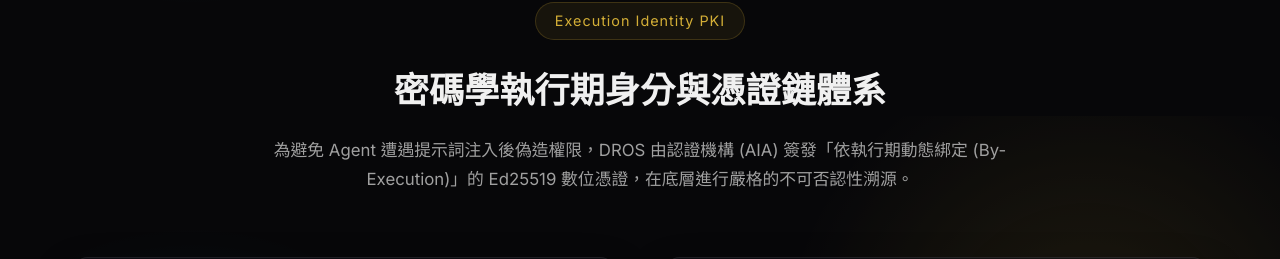
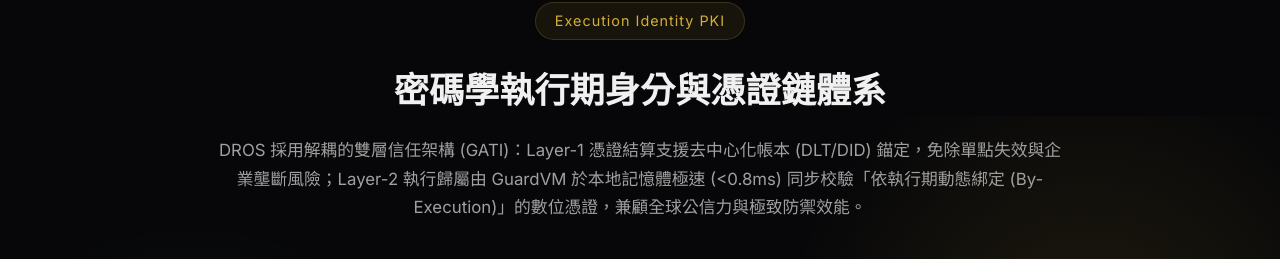
Before and after one commit to Top-Celestial-Company-Ltd/DROS-Official-Website, a React (Vite) app: page /trust in a window 1280 px wide. Shown: the part 3084-3343 px from the top of the page. Built offline with nearby package versions, Linux system fonts and the light colour scheme.

Commit message:
docs: integrate GATI double-layer trust architecture and update whitepaper PDFs

```diff
--- a/src/pages/Trust.jsx
+++ b/src/pages/Trust.jsx
@@ -219,10 +219,10 @@ export default function Trust() {
             <h2 style={{ fontSize: '2.2rem', marginBottom: '1rem', fontFamily: 'Noto Serif TC, serif', fontWeight: 'bold' }}>
               {isZh ? '密碼學執行期身分與憑證鏈體系' : 'Cryptographic Execution Identity & PKI'}
             </h2>
-            <p style={{ color: 'var(--text-secondary)', maxWidth: '750px', margin: '0 auto', fontSize: '1.05rem', lineHeight: '1.7' }}>
+            <p style={{ color: 'var(--text-secondary)', maxWidth: '850px', margin: '0 auto', fontSize: '1.05rem', lineHeight: '1.7' }}>
               {isZh
-                ? '為避免 Agent 遭遇提示詞注入後偽造權限，DROS 由認證機構 (AIA) 簽發「依執行期動態綁定 (By-Execution)」的 Ed25519 數位憑證，在底層進行嚴格的不可否認性溯源。'
-                : 'To prevent agents from forging permissions after prompt injections, DROS issues dynamic By-Execution Ed25519 digital certificates signed by the Agent Identity Authority (AIA) for cryptographically binding execution non-repudiation.'}
+                ? 'DROS 採用解耦的雙層信任架構 (GATI)：Layer-1 憑證結算支援去中心化帳本 (DLT/DID) 錨定，免除單點失效與企業壟斷風險；Layer-2 執行歸屬由 GuardVM 於本地記憶體極速 (<0.8ms) 同步校驗「依執行期動態綁定 (By-Execution)」的數位憑證，兼顧全球公信力與極致防禦效能。'
+                : 'DROS adopts a decoupled dual-layer trust network (GATI): Layer-1 trust settlement supports decentralized ledger (DLT/DID) anchoring to eliminate single points of failure and corporate monopolies, while Layer-2 execution attribution is verified by GuardVM locally in microseconds (<0.8ms) via dynamic By-Execution certificates, balancing global credibility with extreme performance.'}
             </p>
           </div>
 
```
Also changed, not shown: 2 other files (tests, documents, lock files or other folders).
